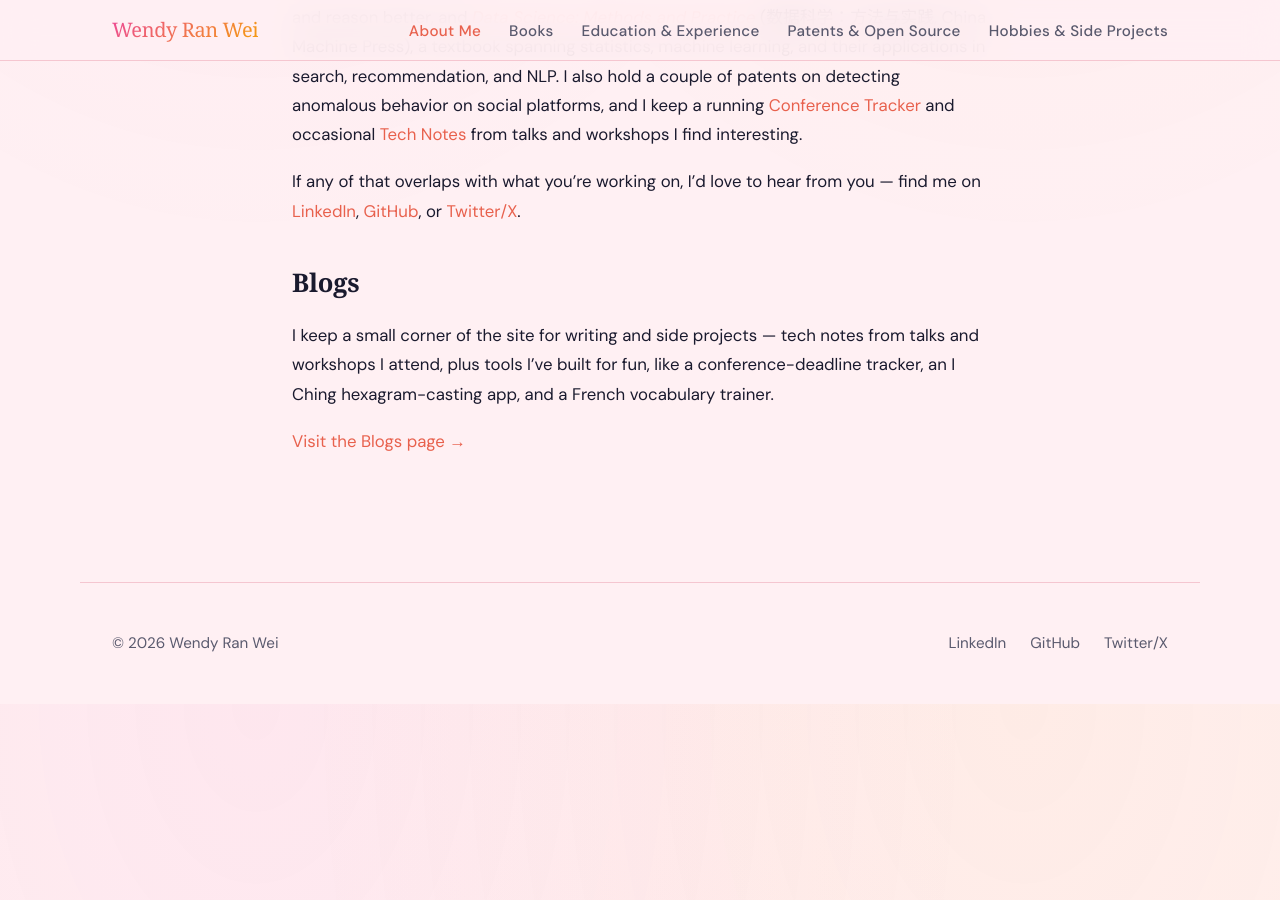
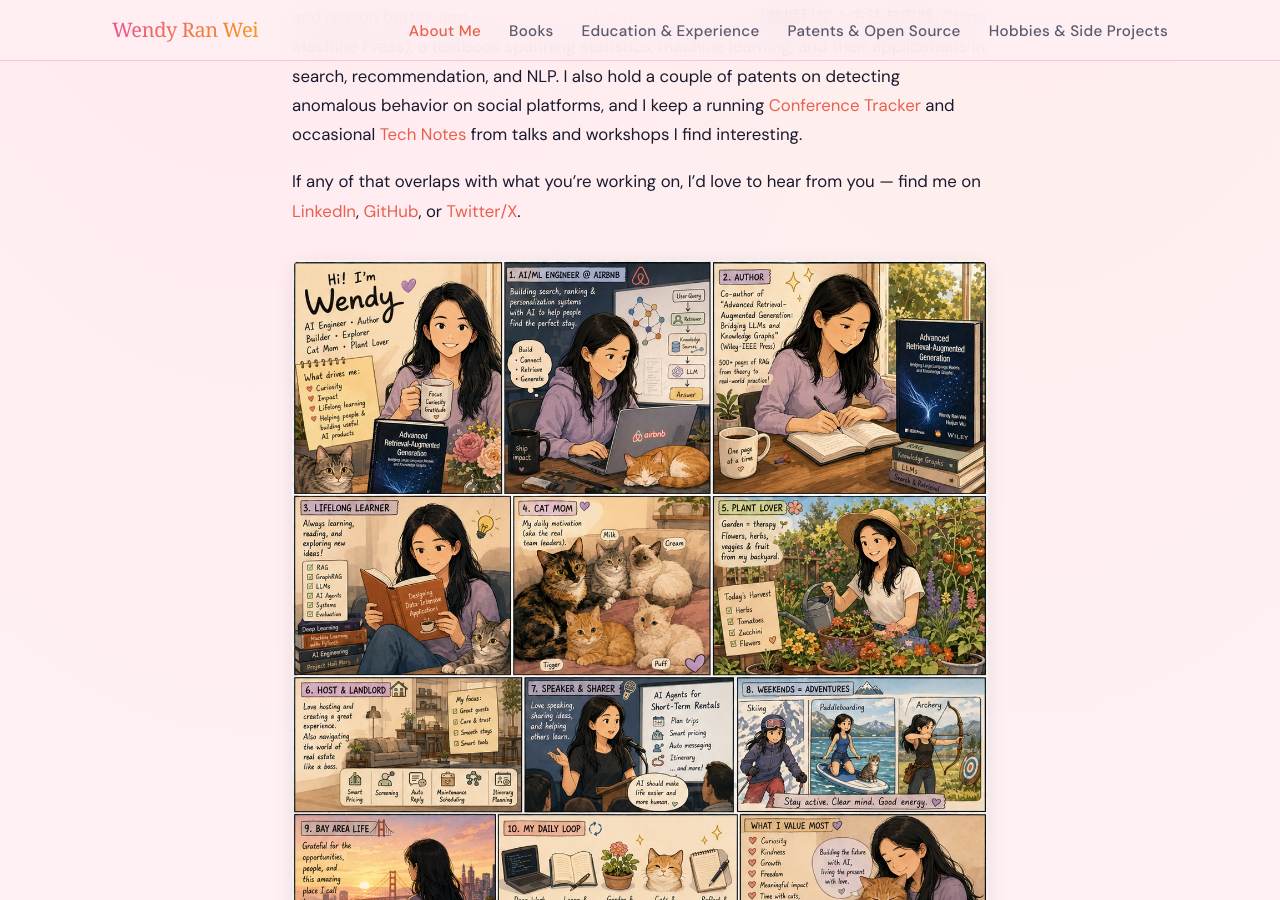
Before and after one commit to wendyran/wendyran.github.io, a Jekyll site: the page built from about.md, in a window 1280 px wide and 900 px high, scrolled down 820 px. Built offline with Jekyll 4.4.1, drawn with Linux system fonts in a browser that asks for light colours; some web fonts are replaced; before the commit the page ends 1524 px from its top, so only the background shows below that.

Commit message:
Update about.md

```diff
--- a/about.md
+++ b/about.md
@@ -14,6 +14,8 @@ Alongside the day job, I write. I'm the author of *[Advanced Retrieval-Augmented
 
 If any of that overlaps with what you're working on, I'd love to hear from you — find me on [LinkedIn](https://www.linkedin.com/in/wendyranwei), [GitHub](https://github.com/wendyran), or [Twitter/X](https://twitter.com/wendyranwei).
 
+![A visual story of Wendy's life — AI engineer, author, cat mom, plant lover, and adventurer](/about-story.jpg)
+
 ## Blogs
 
 I keep a small corner of the site for writing and side projects — tech notes from talks and workshops I attend, plus tools I've built for fun, like a conference-deadline tracker, an I Ching hexagram-casting app, and a French vocabulary trainer.
```
